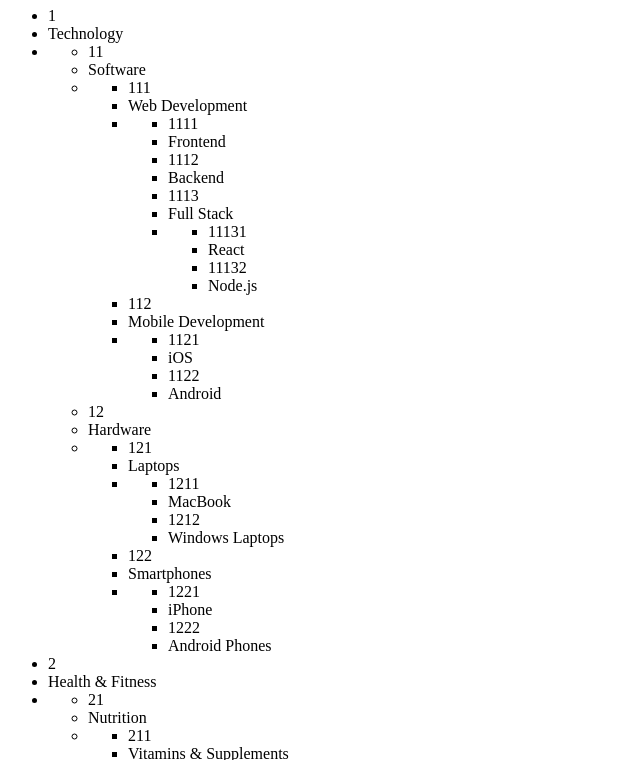
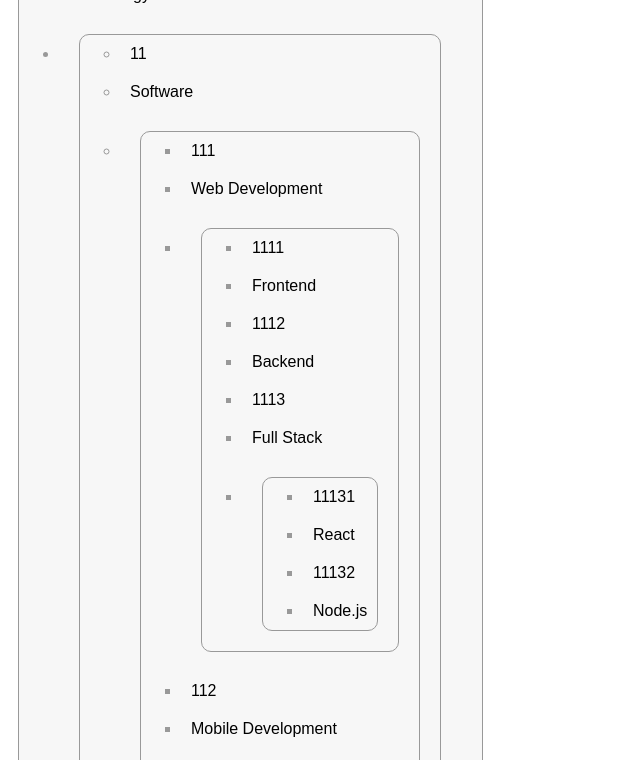
Before and after one commit to vidarezaei/data-render, a plain HTML site: page index.html in a window 1280 px wide. Shown: the part 73-833 px from the top of the page, without its empty margins (0-640 px from the left). Drawn offline with Linux system fonts and the light colour scheme.

Commit message:
styles changed

```diff
--- a/index.html
+++ b/index.html
@@ -4,10 +4,11 @@
     <meta charset="UTF-8">
     <meta name="viewport" content="width=device-width, initial-scale=1.0">
     <title>Document</title>
+    <link rel="stylesheet" href="style.css">
 </head>
 <body>
 
-    <h1>hi</h1>
+
     <div id="container"></div>
     <script src="script.js" >
     </script>
--- a/script.js
+++ b/script.js
@@ -13,7 +13,7 @@ fetch('./data.json')
 
 
 
-    function createFnode(element,value){
+    function createNode(element,value){
         let finalElement=document.createElement(element);
         finalElement.textContent=value;
         return finalElement;
@@ -26,14 +26,14 @@ fetch('./data.json')
     if(cat && cat.length>0){
 
         cat.forEach(item =>{
-                let li1=createFnode("li",item.id);
-                let li2=createFnode("li",item.name);
-                ul.append(li1,li2);
+                let elementId=createNode("li",item.id);
+                let elementName=createNode("li",item.name);
+                ul.append(elementId,elementName);
                 if(item.subCategories && item.subCategories.length>0){
                     let subcat=printCat(item.subCategories);
-                    let li3=document.createElement("li") ;
-                    li3.append(subcat);
-                    ul.append(li3);
+                    let elementSubCat=document.createElement("li") ;
+                    elementSubCat.append(subcat);
+                    ul.append(elementSubCat);
                 }
             } );
 
--- /dev/null
+++ b/style.css
@@ -0,0 +1,17 @@
+li{
+   padding: 10px;
+   font-family: sans-serif;
+    font-size: 16px;
+    color: black;
+}
+ul{
+    background: rgb(247, 247, 247);
+    border:1px solid #999999;
+    border-radius: 10px;
+    margin:10px;
+    width:fit-content;
+
+}
+li::marker{
+    color:#999999;
+}
```
